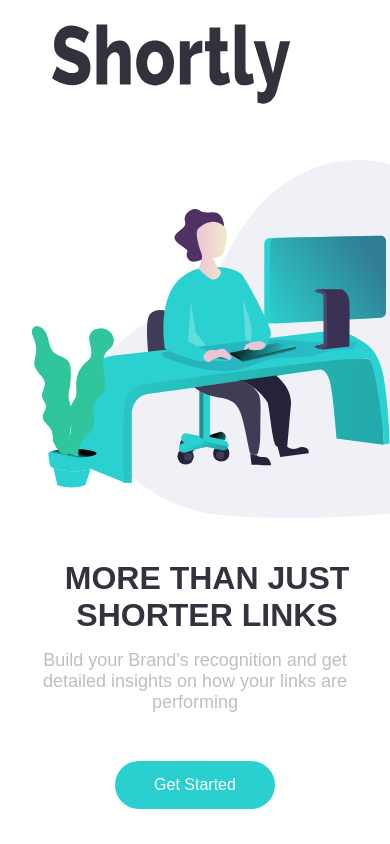
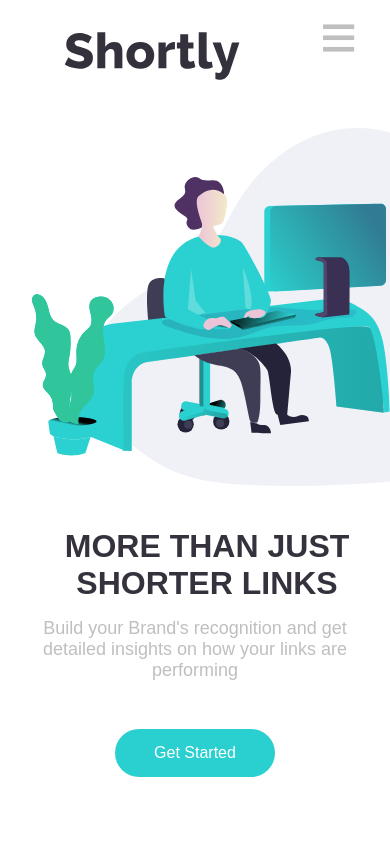
Before and after one commit to franklynokenwa/shortly-app, a React (Create React App) app: page / in a window 390 px wide. Shown: the top 844 px of the page. Built offline with nearby package versions, Linux system fonts and the light colour scheme.

Commit message:
implemented the mobile nav and made it responsive

```diff
--- a/src/App.js
+++ b/src/App.js
@@ -1,70 +1,26 @@
-import React from 'react';
+import React from "react";
 // import NavBar from './components/NavBar';
-import StyledApp from './App.styled';
-import Boost from './components/Boost';
-import Footer from './components/Footer';
-import Hero from './components/Hero';
-import LinkShortener from './components/LinkShortener';
-import ShortlyDetails from './components/ShortlyDetails';
-import GlobalStyles from './components/styles/GlobalStyles.js';
-import Test2 from './components/Test2';
-
+import StyledApp from "./App.styled";
+import Boost from "./components/Boost";
+import Footer from "./components/Footer";
+import Hero from "./components/Hero";
+import LinkShortener from "./components/LinkShortener";
+import NavBar from "./components/NavBar";
+import ShortlyDetails from "./components/ShortlyDetails";
+import GlobalStyles from "./components/styles/GlobalStyles.js";
 
 const App = () => {
- //   const [newDataFunction, setNewDataFunction] = useState("");
-
-   //  const initialState = { apiData: ""};
-
- /* const ACTIONS = {
-    GET_DATA_FROM_API: "get-data-from-api",
-
-  }*/
-  /*  const [state, dispatch] = useReducer(reducer, initialState)
-    const {apiData} = state; */
-
-/*
-    function reducer(state, action) {
-      switch(action.type){
-        case ACTIONS.GET_DATA_FROM_API :
-          return{
-            ...state,
-            apiData: action.data
-          }
-        default:
-          return state;
-      }
-    } */
-    /*
-
-    function getUrl(event){
-      setUrl(event.target.value);
-      console.log(event.target.value);
-    }
-
-
-    useEffect(() => {
-      const getData = async () => {
-       await axios.get(`https://api.shrtco.de/v2/shorten?url=${url}`)
-        .then((response) => {
-          dispatch({type: ACTIONS.GET_DATA_FROM_API, data: response.data});
-        })
-       }
-       setNewDataFunction(getData)
-    }, [ACTIONS.GET_DATA_FROM_API,url,]);
-    console.log(apiData.result); */
-
   return (
     <StyledApp>
-      <GlobalStyles/>
-      <Test2/>
-      <Hero/>
-      <LinkShortener/>
-      <ShortlyDetails/>
-      <Boost/>
-      <Footer/>
+      <GlobalStyles />
+      <NavBar />
+      <Hero />
+      <LinkShortener />
+      <ShortlyDetails />
+      <Boost />
+      <Footer />
+    </StyledApp>
+  );
+};
 
-    </StyledApp>
-  )
-}
-
-export default App
+export default App;
--- a/src/components/NavBar.js
+++ b/src/components/NavBar.js
@@ -4,38 +4,59 @@ import Button from "./Button";
 import StlyedNavBar from "./styles/NavBar.styled";
 
 const NavBar = () => {
-  const [navItems, setNavItems] = useState(false);
+  const [show, setShow] = useState();
 
-//   const mobileNavigation = () => {
-//     setNavItems(!navItems);
-//     console.log("clicked");
-//     console.log(navItems);
+  const ToggleData = () => {
+    setShow(!show);
+  };
 
-//     if(navItems){
-//         console.log('true');
-//       } else {
-//         console.log('false');
-//       }
-//   }
-
-  //className={navItems === true ? "navShow" : "navHide"}
   return (
-    <StlyedNavBar navItems={navItems}>
+    <StlyedNavBar>
       <a href="#">
         <img src={logo} alt="The logo" />
       </a>
-      <section className = {navItems ? "sectionExpanded" : "sectionClosed" }>
+      <section>
         <nav>
           <p>Features</p>
           <p>Pricing</p>
           <p>Resources</p>
         </nav>
-        {/* <section>
-                <p>Features</p>
-                <p>Pricing</p>
-                <p>Resources</p>
-            </section> */}
-        <div>
+        {
+          <div className="mobileNavBar">
+            <div onClick={ToggleData} className="hamburgerIcon">
+              {!show ? <> &#8801;</> : <>&#10005;</>}
+            </div>
+            {show ? (
+              <div className="responsiveNavMainContainer">
+                <div className="responsiveNavContainer">
+                  <div className="responsiveNavItems">
+                    <p>Features</p>
+                    <p>Pricing</p>
+                    <p>Resources</p>
+                  </div>
+
+                  <div className="mobileNavButtons">
+                    <Button
+                      name="Login"
+                      backgroundColor="white"
+                      borderRadius="50px"
+                      color="hsl(0, 0%, 75%)"
+                    />
+                    <Button
+                      name="Sign Up"
+                      backgroundColor="hsl(180, 66%, 49%)"
+                      hoverBackgroundColor={"hsl(180, 66%, 75%)"}
+                      borderRadius="50px"
+                      color="white"
+                    />
+                  </div>
+                </div>
+              </div>
+            ) : null}
+          </div>
+        }
+
+        <div className="navButtons">
           <Button
             name="Login"
             backgroundColor="white"
@@ -51,9 +72,6 @@ const NavBar = () => {
           />
         </div>
       </section>
-      <aside onClick={() => setNavItems(!navItems)}>
-      {navItems ? <>&#10005;</> : <> &#8801;</>}
-      </aside>
     </StlyedNavBar>
   );
 };
--- a/src/components/ShortlyDetails.js
+++ b/src/components/ShortlyDetails.js
@@ -1,13 +1,12 @@
 import React from 'react'
-import StyledDetailsSection from './styles/ShortlyDetails.styled'
-import ShortlyDetailsItems from './ShortlyDetailsItems'
 import brandRecognitionIcon from '../images/icon-brand-recognition.svg'
 import detailsRecordsLogo from '../images/icon-detailed-records.svg'
 import fullyCustomizableLogo from '../images/icon-fully-customizable.svg'
+import ShortlyDetailsItems from './ShortlyDetailsItems'
 import StyledContainer from './styles/Container.styled'
 import DetailsContainer2 from './styles/DetailsContainer2.styled'
 import DetailsContainer3 from './styles/DetailsContainer3.styled'
-import ShortenedLink from './ShortenedLink'
+import StyledDetailsSection from './styles/ShortlyDetails.styled'
 
 const ShortlyDetails = () => {
     return (
--- a/src/components/Test2.js
+++ /dev/null
@@ -1,84 +0,0 @@
-import React, { useState } from "react";
-import logo from "../images/logo.svg";
-import Button from "./Button";
-import StlyedNavBar from "./styles/Test2.styled";
-
-const NavBar = () => {
-  const [show, setShow] = useState();
-  const [mobileNavColor, setMobileNavColor] = useState();
-  console.log(show);
-
-  const ToggleData = () => {
-    setShow(!show);
-    console.log(show);
-  };
-
-  return (
-    <StlyedNavBar>
-      <a href="#">
-        <img src={logo} alt="The logo" />
-      </a>
-      <section>
-        <nav>
-          <p>Features</p>
-          <p>Pricing</p>
-          <p>Resources</p>
-        </nav>
-        {
-          <div className="mobileNavBar">
-            <div
-              onClick={ToggleData}
-              className="hamburgerIcon"
-            >
-              {!show ? <> &#8801;</> : <>&#10005;</>}
-
-            </div>
-            {show ? (
-              <div className="responsiveNavContainer">
-                <div className="responsiveNavItems">
-                  <p>Features</p>
-                  <p>Pricing</p>
-                  <p>Resources</p>
-                </div>
-
-                <div className="mobileNavButtons">
-                  <Button
-                    name="Login"
-                    backgroundColor="white"
-                    borderRadius="50px"
-                    color="hsl(0, 0%, 75%)"
-                  />
-                  <Button
-                    name="Sign Up"
-                    backgroundColor="hsl(180, 66%, 49%)"
-                    hoverBackgroundColor={"hsl(180, 66%, 75%)"}
-                    borderRadius="50px"
-                    color="white"
-                  />
-                </div>
-              </div>
-            ) : null}
-          </div>
-        }
-
-        <div className="navButtons">
-          <Button
-            name="Login"
-            backgroundColor="white"
-            borderRadius="50px"
-            color="hsl(0, 0%, 75%)"
-          />
-          <Button
-            name="Sign Up"
-            backgroundColor="hsl(180, 66%, 49%)"
-            hoverBackgroundColor={"hsl(180, 66%, 75%)"}
-            borderRadius="50px"
-            color="white"
-          />
-        </div>
-      </section>
-    </StlyedNavBar>
-  );
-};
-
-export default NavBar;
--- a/src/components/styles/Hero.styled.js
+++ b/src/components/styles/Hero.styled.js
@@ -3,7 +3,7 @@ import styled from 'styled-components'
 const StyledHeroSection = styled.section`
     display: flex;
     justify-content: space-between;
-    margin-top: 2rem;
+    margin-top: 8rem;
     padding: 0 4rem;
 
     div{
@@ -30,6 +30,7 @@ const StyledHeroSection = styled.section`
 
     @media screen and (max-width:768px){
         flex-direction: column-reverse;
+        z-index: -1;
 
     }
     @media screen and (max-width:500px){
--- a/src/components/styles/NavBar.styled.js
+++ b/src/components/styles/NavBar.styled.js
@@ -1,111 +1,173 @@
-import styled from 'styled-components'
+import styled from "styled-components";
 
 const StlyedNavBar = styled.div`
   display: flex;
   justify-content: space-between;
   height: 8rem;
   padding: 0 2rem;
+  position: fixed;
+  top: 0;
+  z-index: 1;
+  background-color: white;
+  width: 100%;
 
-    section{
+  section {
     width: 100%;
     display: flex;
 
     justify-content: space-between;
   }
 
-    nav{
+  nav {
     display: flex;
     justify-content: space-around;
-        width: 50%;
+    width: 40%;
     align-items: center;
   }
 
-    a{
+  a {
     text-decoration: none;
   }
-    p{
-        color:hsl(0, 0%, 75%);
+  p {
+    color: hsl(0, 0%, 75%);
     cursor: pointer;
   }
-    p:hover{
-        color:hsl(0, 0%, 49%);
+  p:hover {
+    color: hsl(0, 0%, 49%);
   }
 
-    img{
-        width: 15rem;
-        height: 5rem;
-        padding-left: 1.2rem;
-        margin-top: 1.5rem;
+  img {
+    width: 13rem;
+    height: 4rem;
+    padding-left: 2rem;
+    margin-top: 2rem;
     cursor: pointer;
+    align-items: center;
   }
-    div{
-        display:flex;
+  .navButtons {
+    display: flex;
     width: 15rem;
     justify-content: space-evenly;
     align-items: center;
+    margin-right: 8rem;
   }
-    aside{
+  aside {
+    display: none;
+  }
+  .mobileNavBar {
     display: none;
   }
 
-    @media screen and (max-width:768px){
+  @media screen and (max-width: 768px) {
+    nav {
+      display: none;
+    }
+    .hamburgerIcon {
+      font-size: 4rem;
+      width: 100vh;
+      cursor: pointer;
+      position: relative;
+      right: -41.5rem;
+    }
+    .navButtons {
+      display: none;
+    }
+    .responsiveNavItems {
+      text-align: center;
+    }
+    .mobileNavBar {
+      display: block;
+      position: relative;
+      left: -20rem;
+    }
+    .mobileNavButtons {
+      display: flex;
       flex-direction: column;
-        width: 100%;
-        img{
-            /* width: 8rem; */
+      align-items: center;
     }
-        .sectionExpanded nav{
-            background-color: gold;
+    .mobileNavButtons button {
+      margin-bottom: 2rem;
+      width: 10rem;
+    }
+    .responsiveNavItems p {
+      padding: 1rem;
+    }
+    .responsiveNavMainContainer {
+      display: flex;
+      justify-content: center;
+      align-items: center;
+      height: 100vh;
+      width: 55rem;
+      background-color: rgba(0, 0, 0, 0.5);
+      position: fixed;
+      margin-top: 1rem;
       z-index: 1;
+    }
+    .responsiveNavContainer {
+      display: flex;
       flex-direction: column;
-            display: block
-
+      width: 30rem;
+      border-radius: 10px;
+      position: relative;
+      margin-top: -14rem;
+      background-color: #3a3052;
     }
-        .sectionClosed nav{
-            display: block;
-            background-color: black;
-        }
-        nav{
-            flex-direction: column;
-
   }
 
-        div{
-            width: 100%;
-            flex-direction: column;
-
+  @media screen and (max-width: 500px) {
+    .responsiveNavContainer {
+      position: relative;
+      width: 20rem;
+      left: -7rem;
     }
-        /* .navHide{
-            display: none;
-        } */
-        /* .navHide{
-            background-color: green;
-            flex-direction: column;
-            justify-content: center;
-            align-items: center;
-            width: 100%;
-        }
-        .navShow{
-            background-color: red;
-            flex-direction: column;
-            justify-content: center;
-            align-items: center;
-            width: 100%;
-        } */
-        aside{
-            display: block;
-            font-size: 5rem;
-            z-index: 1;
-            position: relative;
-            top: -25rem;
-            left: 40rem;
-            width: 4rem;
-            cursor: pointer;
-            background-color: red;
-
+    img {
+      width: 11rem;
+      height: 3rem;
     }
 
+    .hamburgerIcon {
+      right: -30rem;
     }
-`
+  }
 
-export default StlyedNavBar
+  @media screen and (max-width: 414px) {
+    .responsiveNavContainer {
+      left: -9rem;
+    }
+
+    .hamburgerIcon {
+      right: -25rem;
+    }
+  }
+
+  @media screen and (max-width: 375px) {
+    .responsiveNavContainer {
+      left: -10.5rem;
+    }
+    .hamburgerIcon {
+      right: -23rem;
+    }
+  }
+
+  @media screen and (max-width: 320px) {
+    .responsiveNavContainer {
+      left: -9.5rem;
+      top: 3rem;
+      width: 17rem;
+    }
+    img {
+      width: 9rem;
+      height: 3rem;
+      margin-left: -1rem;
+    }
+    .responsiveNavItems p {
+      padding: 0rem;
+    }
+
+    .hamburgerIcon {
+      right: -23rem;
+    }
+  }
+`;
+
+export default StlyedNavBar;
--- a/src/components/styles/ShortlyDetailsItems.styled.js
+++ b/src/components/styles/ShortlyDetailsItems.styled.js
@@ -6,7 +6,6 @@ const StyledDetailsItemSection = styled.div`
     padding: 2rem;
     margin-top: 4rem;
     border-radius: 10px;
-    z-index: 1;
 
 
     aside{
@@ -38,6 +37,8 @@ const StyledDetailsItemSection = styled.div`
     }
     @media screen and (max-width:768px){
         text-align: center;
+        z-index: -0;
+
         aside{
             margin: 0 auto;
             width: 7rem;
--- a/src/components/styles/Test2.styled.js
+++ /dev/null
@@ -1,109 +0,0 @@
-import styled from "styled-components";
-
-const StlyedNavBar = styled.div`
-  display: flex;
-  justify-content: space-between;
-  height: 8rem;
-  padding: 0 2rem;
-
-  section {
-    width: 100%;
-    display: flex;
-
-    justify-content: space-between;
-  }
-
-  nav {
-    display: flex;
-    justify-content: space-around;
-    width: 50%;
-    align-items: center;
-  }
-
-  a {
-    text-decoration: none;
-  }
-  p {
-    color: hsl(0, 0%, 75%);
-    cursor: pointer;
-  }
-  p:hover {
-    color: hsl(0, 0%, 49%);
-  }
-
-  img {
-    width: 15rem;
-    height: 5rem;
-    padding-left: 1.2rem;
-    margin-top: 1.5rem;
-    cursor: pointer;
-  }
-  .navButtons {
-    display: flex;
-    width: 15rem;
-    justify-content: space-evenly;
-    align-items: center;
-  }
-  aside {
-    display: none;
-  }
-  .mobileNavBar {
-    display: none;
-  }
-
-  @media screen and (max-width: 768px) {
-
-    nav {
-      display: none;
-    }
-    .hamburgerIcon {
-      font-size: 4rem;
-      width: 100vh;
-      cursor: pointer;
-      position: relative;
-      z-index: 1;
-      right: -41.5rem;
-    }
-    .navButtons {
-      display: none;
-    }
-    .responsiveNavItems {
-      text-align: center;
-    }
-    .mobileNavBar {
-      display: block;
-      z-index: 1;
-      position: fixed;
-      position: relative;
-      left: -20rem;
-    }
-    .mobileNavButtons {
-      display: flex;
-      flex-direction: column;
-      align-items: center;
-    }
-    .mobileNavButtons button {
-      margin-bottom: 1rem;
-      margin: 2rem;
-    }
-    .responsiveNavItems p {
-      padding: 2rem;
-    }
-    .responsiveNavContainer {
-      display: flex;
-      flex-direction: column;
-      justify-content: center;
-      align-items: center;
-      height: 100vh;
-      width: 100vw;
-      position: relat;
-      background-color: blue;
-      z-index: 1;
-      padding-right: 22rem;
-      position: fixed;
-
-    }
-  }
-`;
-
-export default StlyedNavBar;
```
Also changed, not shown: src/components/ShortenedLink.js (+5 -18 lines), src/components/Test.js (deleted, +0 -18 lines), src/components/styles/Footer.styled.js (+14 -16 lines). Lines whose indentation alone changed are shown as unchanged.
